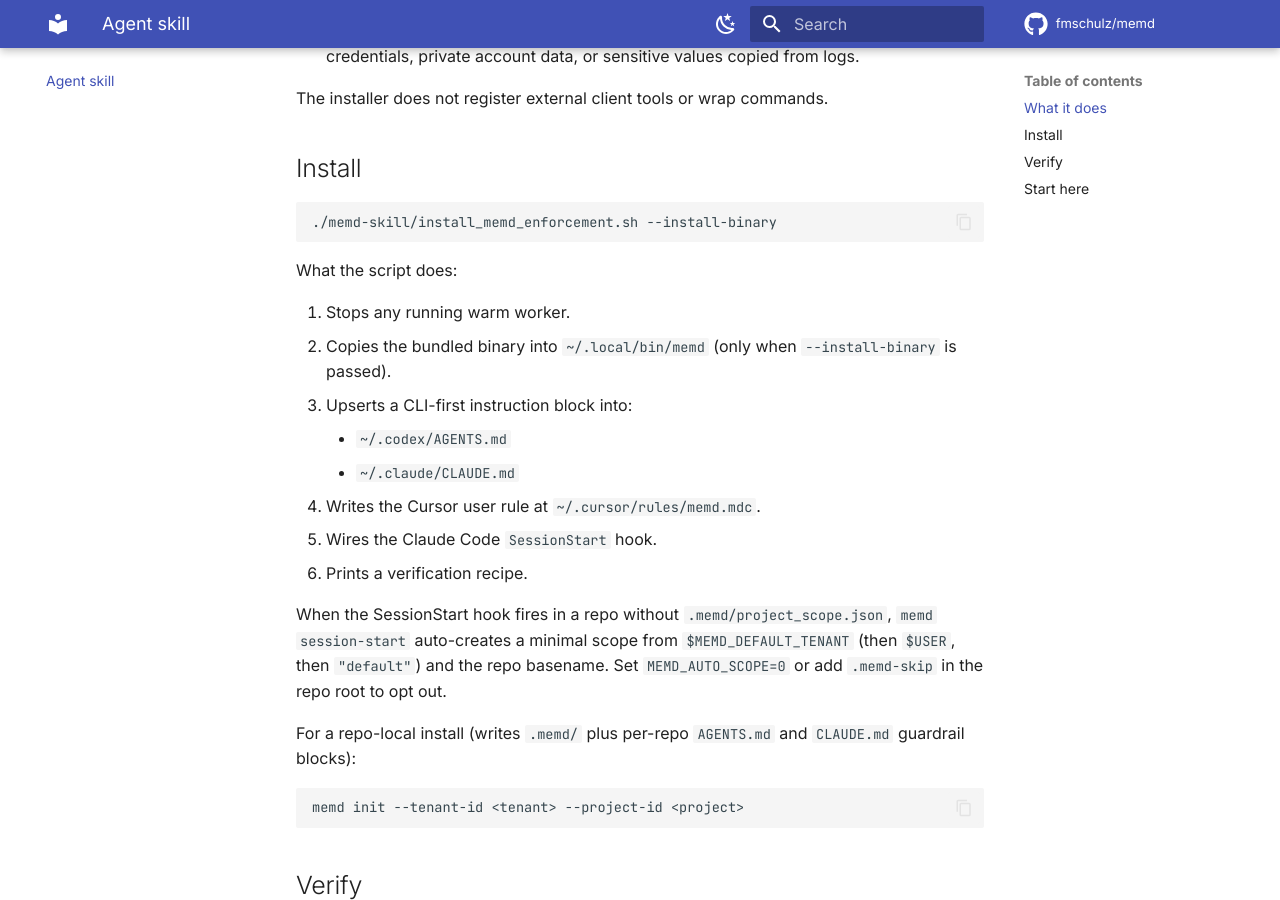
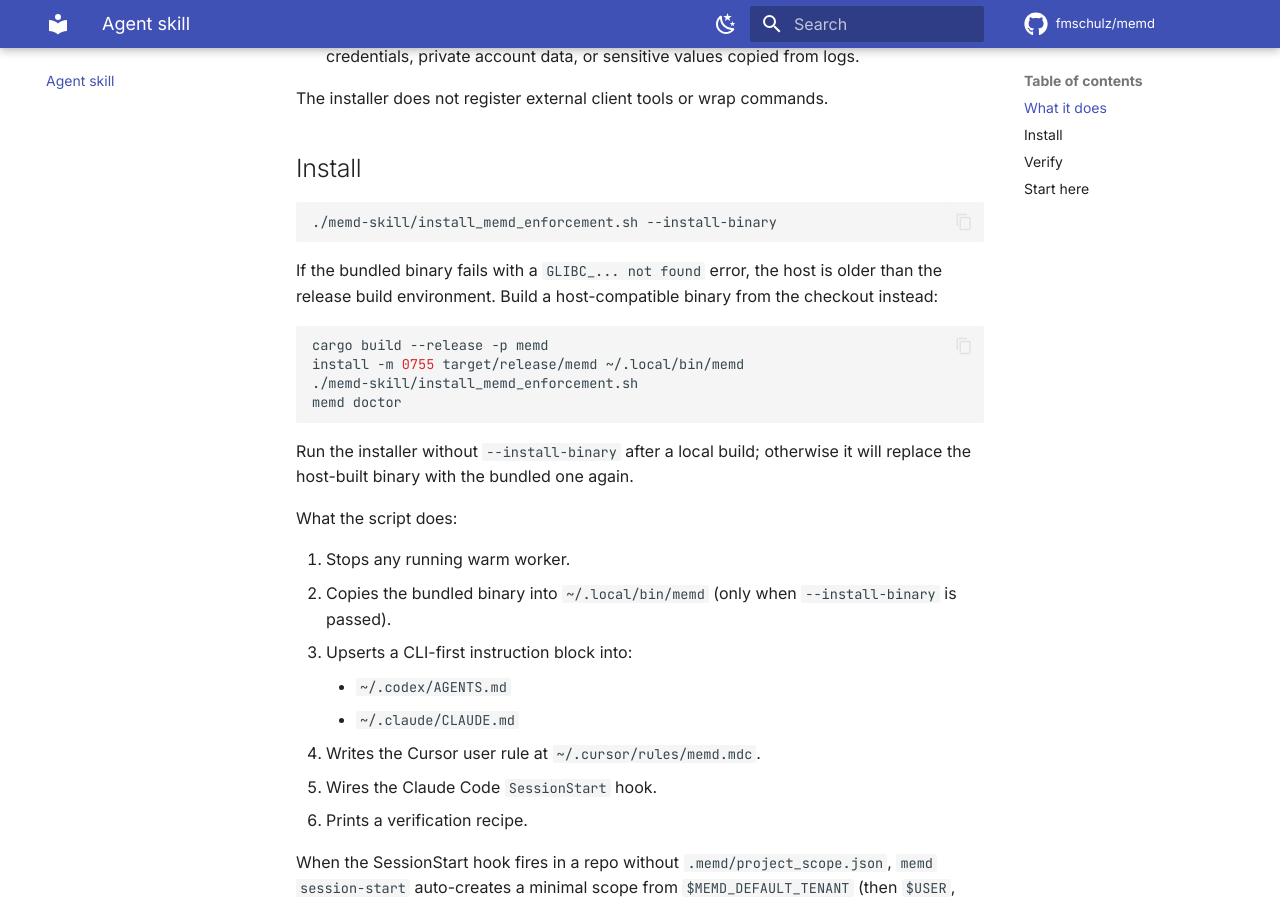
Before and after one commit to fmschulz/memd, an MkDocs documentation site: the page built from docs/agent-skill.md, in a window 1280 px wide and 900 px high, scrolled down 604 px. Built offline with MkDocs 1.6.1 and Material for MkDocs 9.7.7, drawn with Linux system fonts in a browser that asks for light colours; comment, search, counter and statistics services are not loaded; the version menu is left out.

Commit message:
docs(install): document glibc binary fallback

````diff
--- a/docs/agent-skill.md
+++ b/docs/agent-skill.md
@@ -29,6 +29,20 @@ The installer does not register external client tools or wrap commands.
 ```bash
 ./memd-skill/install_memd_enforcement.sh --install-binary
 ```
+
+If the bundled binary fails with a `GLIBC_... not found` error, the host is
+older than the release build environment. Build a host-compatible binary from
+the checkout instead:
+
+```bash
+cargo build --release -p memd
+install -m 0755 target/release/memd ~/.local/bin/memd
+./memd-skill/install_memd_enforcement.sh
+memd doctor
+```
+
+Run the installer without `--install-binary` after a local build; otherwise it
+will replace the host-built binary with the bundled one again.
 
 What the script does:
 
````
Also changed, not shown: README.md (+6 -0 lines), docs/quickstart.md (+5 -0 lines), memd-skill/INSTALL.md (+36 -0 lines).
